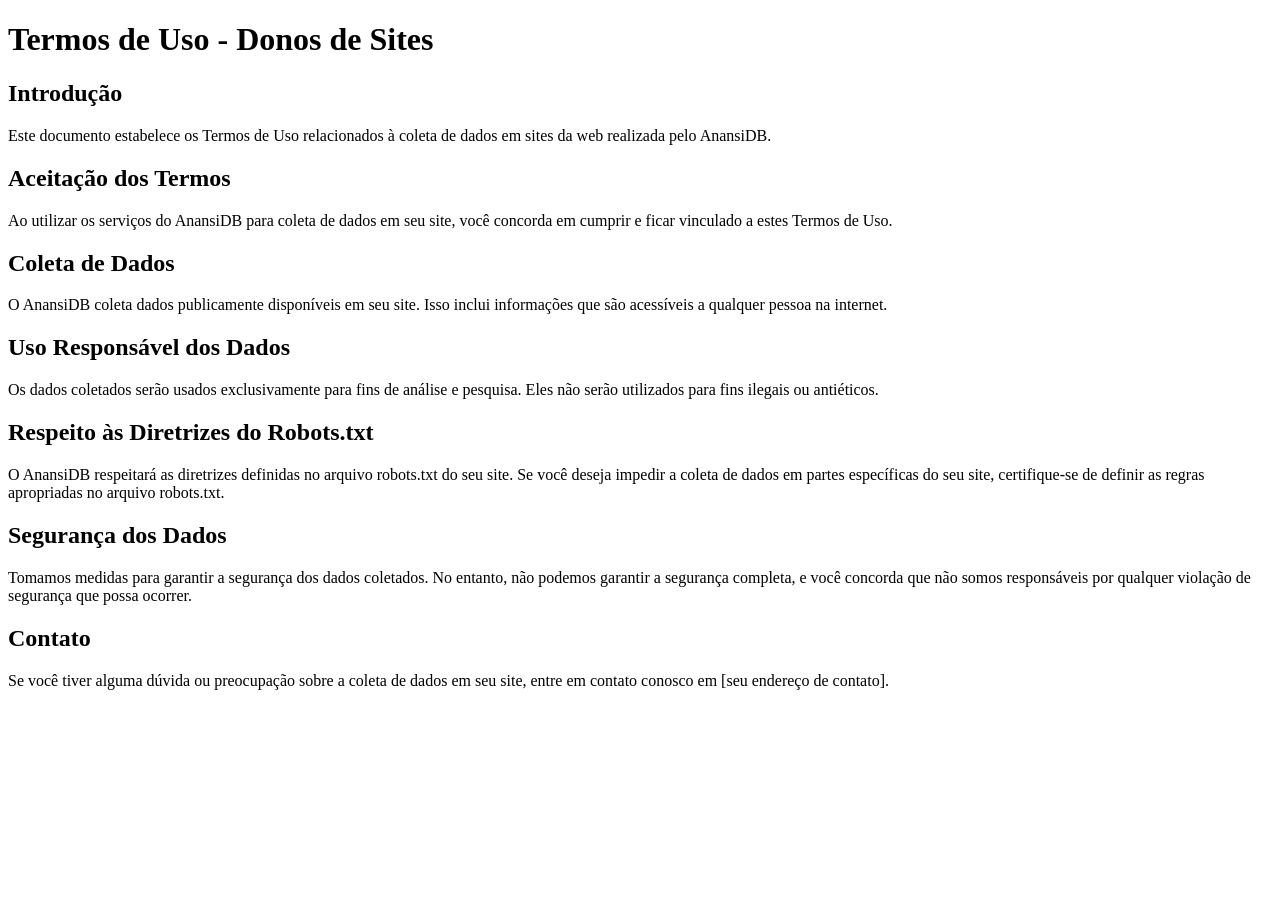
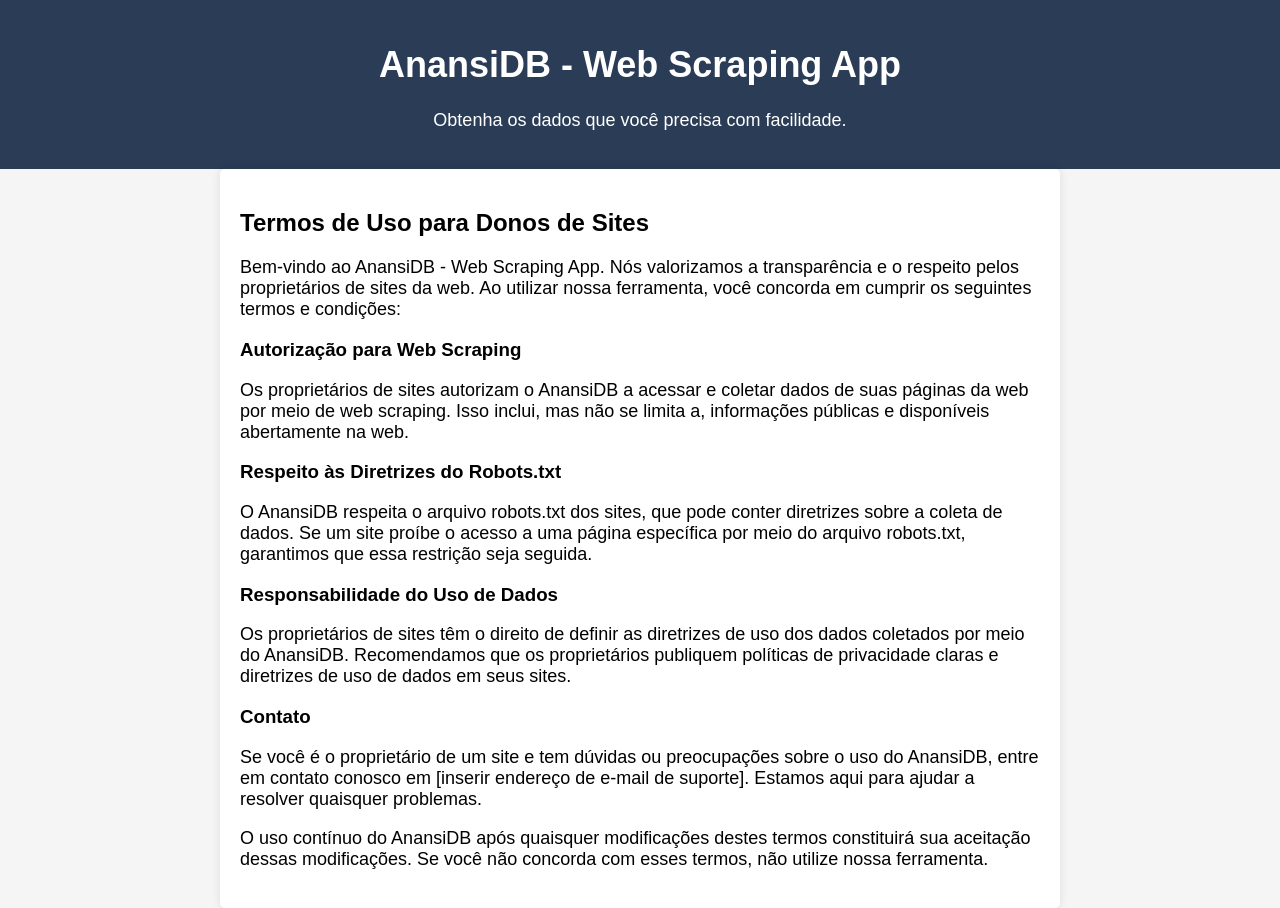
Before and after one commit to Anansidb/anansidb.github.io, a plain HTML site: page termos/termo_de_uso_sites.html in a window 1280 px wide. Before the commit the page ends 800 px from the top, so only its background shows below. Drawn offline with Linux system fonts and the light colour scheme.

Commit message:
Atualizações textos termos de uso.

```diff
--- a/termos/termo_de_uso_sites.html
+++ b/termos/termo_de_uso_sites.html
@@ -1,31 +1,76 @@
 <!DOCTYPE html>
 <html>
 <head>
-    <title>Termos de Uso - Donos de Sites</title>
+    <title>AnansiDB - Web Scraping App</title>
+    <style>
+        body {
+            font-family: Arial, sans-serif;
+            background-color: #f5f5f5;
+            margin: 0;
+            padding: 0;
+        }
+        header {
+            background-color: #2a3c56;
+            color: #fff;
+            padding: 20px;
+            text-align: center;
+        }
+        h1 {
+            font-size: 36px;
+        }
+        p {
+            font-size: 18px;
+        }
+        main {
+            max-width: 800px;
+            margin: 0 auto;
+            padding: 20px;
+            background-color: #fff;
+            box-shadow: 0px 0px 10px rgba(0, 0, 0, 0.1);
+            border-radius: 5px;
+        }
+        h2 {
+            font-size: 24px;
+            margin-top: 20px;
+        }
+        ul {
+            list-style: none;
+            padding: 0;
+        }
+        li {
+            margin-bottom: 10px;
+        }
+        a {
+            color: #2a3c56;
+            text-decoration: none;
+        }
+        a:hover {
+            text-decoration: underline;
+        }
+    </style>
 </head>
 <body>
-    <h1>Termos de Uso - Donos de Sites</h1>
+    <header>
+        <h1>AnansiDB - Web Scraping App</h1>
+        <p>Obtenha os dados que você precisa com facilidade.</p>
+    </header>
+    <main>
+        <h2>Termos de Uso para Donos de Sites</h2>
+        <p>Bem-vindo ao AnansiDB - Web Scraping App. Nós valorizamos a transparência e o respeito pelos proprietários de sites da web. Ao utilizar nossa ferramenta, você concorda em cumprir os seguintes termos e condições:</p>
 
-    <h2>Introdução</h2>
-    <p>Este documento estabelece os Termos de Uso relacionados à coleta de dados em sites da web realizada pelo AnansiDB.</p>
+        <h3>Autorização para Web Scraping</h3>
+        <p>Os proprietários de sites autorizam o AnansiDB a acessar e coletar dados de suas páginas da web por meio de web scraping. Isso inclui, mas não se limita a, informações públicas e disponíveis abertamente na web.</p>
 
-    <h2>Aceitação dos Termos</h2>
-    <p>Ao utilizar os serviços do AnansiDB para coleta de dados em seu site, você concorda em cumprir e ficar vinculado a estes Termos de Uso.</p>
+        <h3>Respeito às Diretrizes do Robots.txt</h3>
+        <p>O AnansiDB respeita o arquivo robots.txt dos sites, que pode conter diretrizes sobre a coleta de dados. Se um site proíbe o acesso a uma página específica por meio do arquivo robots.txt, garantimos que essa restrição seja seguida.</p>
 
-    <h2>Coleta de Dados</h2>
-    <p>O AnansiDB coleta dados publicamente disponíveis em seu site. Isso inclui informações que são acessíveis a qualquer pessoa na internet.</p>
+        <h3>Responsabilidade do Uso de Dados</h3>
+        <p>Os proprietários de sites têm o direito de definir as diretrizes de uso dos dados coletados por meio do AnansiDB. Recomendamos que os proprietários publiquem políticas de privacidade claras e diretrizes de uso de dados em seus sites.</p>
 
-    <h2>Uso Responsável dos Dados</h2>
-    <p>Os dados coletados serão usados exclusivamente para fins de análise e pesquisa. Eles não serão utilizados para fins ilegais ou antiéticos.</p>
+        <h3>Contato</h3>
+        <p>Se você é o proprietário de um site e tem dúvidas ou preocupações sobre o uso do AnansiDB, entre em contato conosco em [inserir endereço de e-mail de suporte]. Estamos aqui para ajudar a resolver quaisquer problemas.</p>
 
-    <h2>Respeito às Diretrizes do Robots.txt</h2>
-    <p>O AnansiDB respeitará as diretrizes definidas no arquivo robots.txt do seu site. Se você deseja impedir a coleta de dados em partes específicas do seu site, certifique-se de definir as regras apropriadas no arquivo robots.txt.</p>
-
-    <h2>Segurança dos Dados</h2>
-    <p>Tomamos medidas para garantir a segurança dos dados coletados. No entanto, não podemos garantir a segurança completa, e você concorda que não somos responsáveis por qualquer violação de segurança que possa ocorrer.</p>
-
-    <h2>Contato</h2>
-    <p>Se você tiver alguma dúvida ou preocupação sobre a coleta de dados em seu site, entre em contato conosco em [seu endereço de contato].</p>
-
+        <p>O uso contínuo do AnansiDB após quaisquer modificações destes termos constituirá sua aceitação dessas modificações. Se você não concorda com esses termos, não utilize nossa ferramenta.</p>
+    </main>
 </body>
 </html>
```
Also changed, not shown: termos/termo_de_uso_usuario.html (+41 -14 lines).
